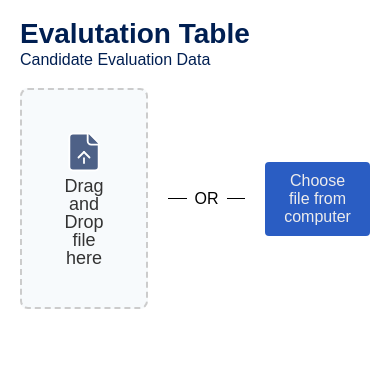
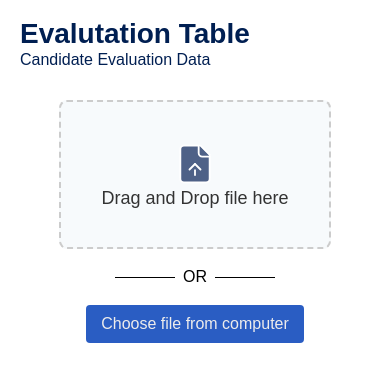
Before and after one commit to Tushar-Gautam/Json-evaluaition-table, a React (Vite) app: page / in a window 390 px wide. Shown: the top 382 px of the page. Built offline with nearby package versions, Linux system fonts and the light colour scheme.

Commit message:
made responsive

```diff
--- a/src/App.css
+++ b/src/App.css
@@ -129,4 +129,8 @@ table {
   margin: 0 auto;
   padding: 20px;
   font-family: Arial, sans-serif;
+  @media screen and (max-width: 1024px) {
+    display: flex;
+    flex-direction: column;
+  }
 }
--- a/src/components/DataTable/index.tsx
+++ b/src/components/DataTable/index.tsx
@@ -25,6 +25,7 @@ export const DataTable: React.FC<DataTableProps> = ({
   ];
 
   return (
+    <div className="table-wrapper">
       <table>
         <thead>
           <tr>
@@ -49,5 +50,6 @@ export const DataTable: React.FC<DataTableProps> = ({
           ))}
         </tbody>
       </table>
+    </div>
   );
 };
--- a/src/components/DataTable/styles.css
+++ b/src/components/DataTable/styles.css
@@ -1,3 +1,8 @@
+.table-wrapper {
+  overflow-x: auto;
+  width: 100%;
+}
+
 table {
   width: 100%;
   border-collapse: collapse;
@@ -8,6 +13,7 @@ td {
   padding: 12px 15px;
   text-align: left;
   border-bottom: 1px solid #ddd;
+  white-space: nowrap;
 }
 
 th {
--- a/src/components/FileUploader/style.css
+++ b/src/components/FileUploader/style.css
@@ -1,3 +1,14 @@
+.upload-container {
+  display: flex;
+  justify-content: space-between;
+  align-items: center;
+  gap: 20px;
+  margin: 20px 0 36px;
+   @media screen and (max-width: 1024px) {
+    display: flex;
+    flex-direction: column;
+  }
+}
 
 .dropzone {
   border: 2px dashed #ccc;
@@ -45,15 +56,6 @@
   color: #333;
 }
 
-
-.upload-container {
-  display: flex;
-  justify-content: space-between;
-  align-items: center;
-  gap: 20px;
-  margin: 20px 0 36px;
-}
-
 .or-container {
   display: flex;
   align-items: center;
--- a/src/components/Searchbar/style.css
+++ b/src/components/Searchbar/style.css
@@ -6,6 +6,16 @@
   width: 100%;
   max-width: 30vw;
   position: relative;
+  .upload-container {
+    display: flex;
+    justify-content: space-between;
+    align-items: center;
+    gap: 20px;
+    margin: 20px 0 36px;
+  }
+  @media screen and (max-width: 1024px) {
+    max-width: 90%;
+  }
 }
 .filters {
   position: absolute;
```
Lines whose indentation alone changed are shown as unchanged.
